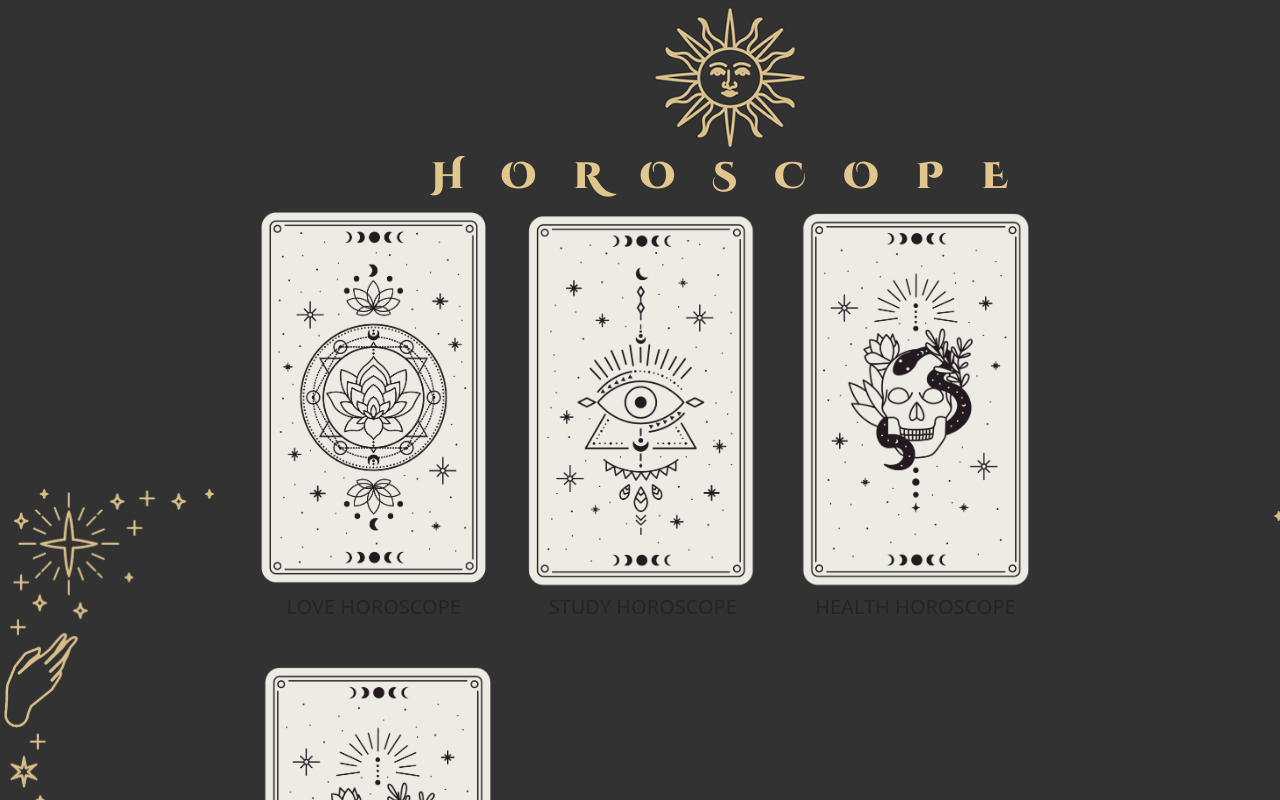
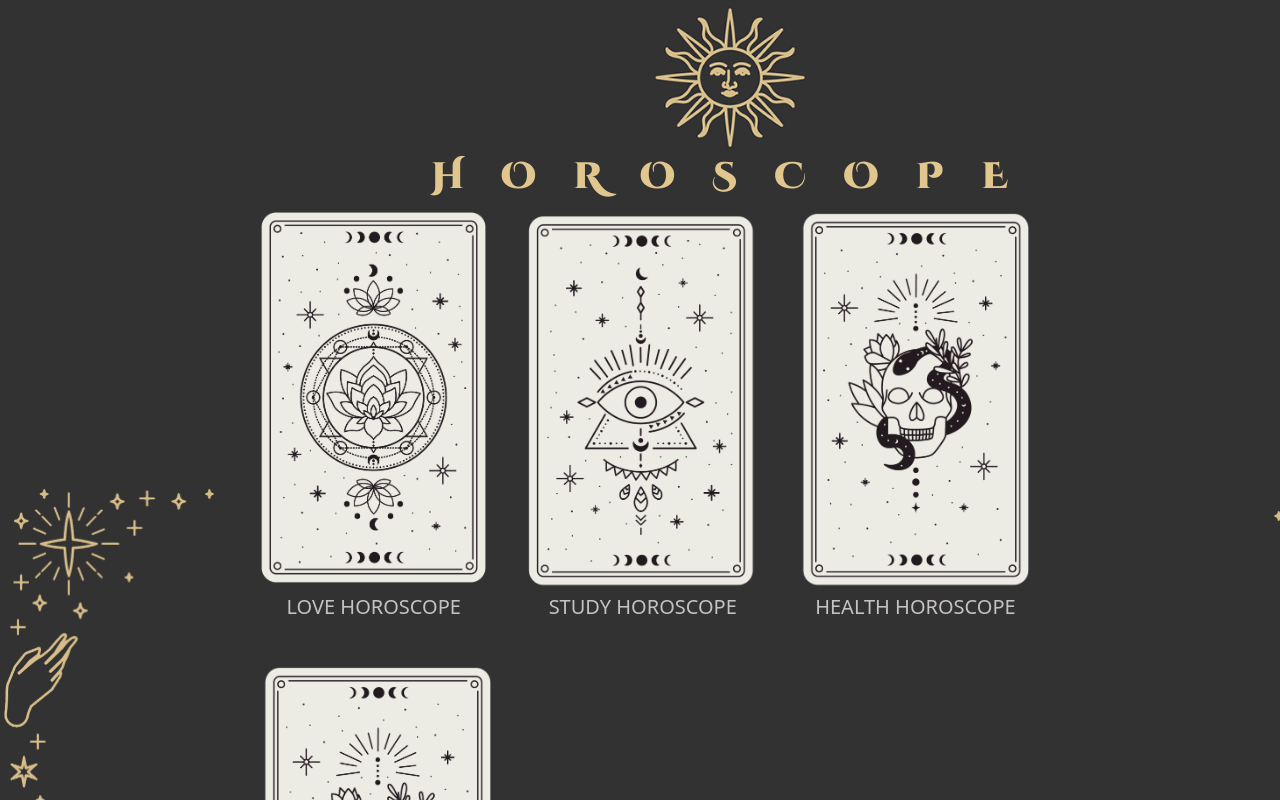
Before and after one commit to wareewan-opal/sec-2-group-6-horoscope, a Vue app: page / in a window 1280 px wide. Built offline with nearby package versions, Linux system fonts and the light colour scheme.

Commit message:
edit color card text

```diff
--- a/src/App.vue
+++ b/src/App.vue
@@ -109,6 +109,7 @@ margin-top: -2em;
 }
 h5{
   text-align: center;
+  color: #C6C2C1 ;
 }
 h5:hover{
   color: #e1c68e;
```
